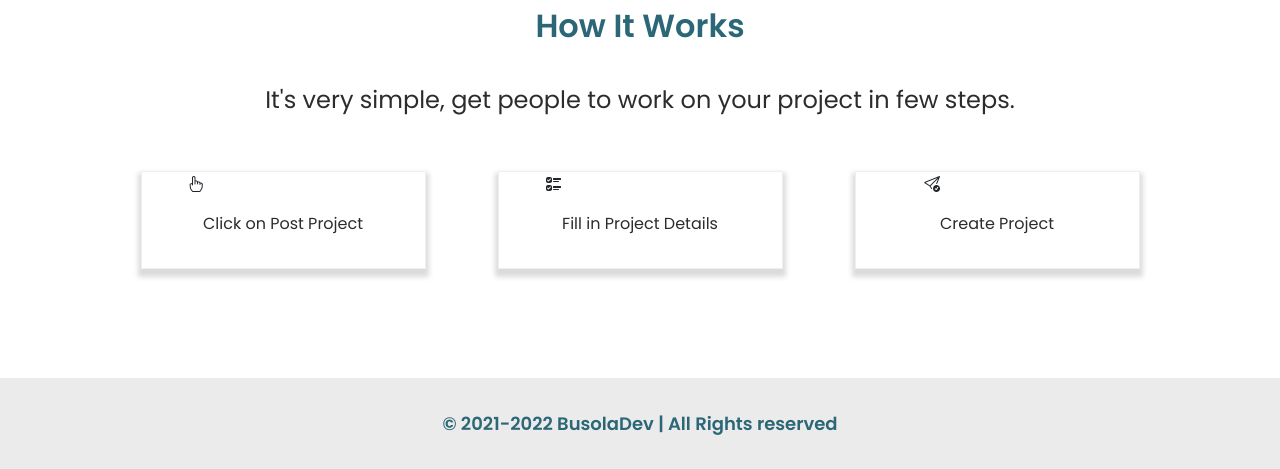
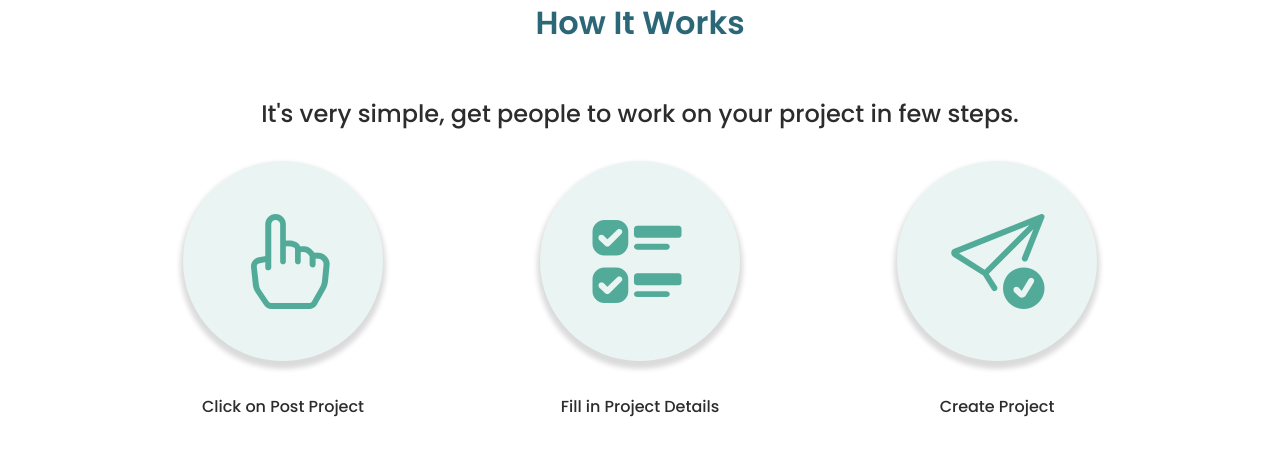
Before and after one commit to beejay321/Capstone, a React (Create React App) app: page / in a window 1280 px wide. Shown: the part 811-1280 px from the top of the page. Built offline with nearby package versions, Linux system fonts and the light colour scheme; no server answers.

Commit message:
Update LandingPage.module.css

```diff
--- a/src/components/HomePage/LandingPage.module.css
+++ b/src/components/HomePage/LandingPage.module.css
@@ -14,6 +14,8 @@
   align-items: center;
   min-height: 80vh;
   background: #2b6777;
+  background-color: #2b6777;
+  background-image: linear-gradient(222deg, #2b6777 25%, #52ab99 100%);
 }
 .startContainer {
   margin-left: 150px;
@@ -80,8 +82,9 @@
 .howItWorksCard {
   display: grid;
   justify-content: center;
-  border: 0.1px solid #efefef;
-  box-shadow: 0px 5px 5px 3px #dbdbdb;
+  align-items: center;
+  /* border: 0.1px solid #efefef; */
+  /* box-shadow: 0px 5px 5px 3px #dbdbdb; */
 }
 .howItWorksTitle {
   font-weight: 600;
@@ -91,10 +94,31 @@
   justify-content: center;
   text-align: center;
 }
-.howItWorksText {
+.howItWorksIconDiv {
+  border-radius: 50%;
+  box-shadow: 0px 5px 5px 3px #dbdbdb;
+  width: 200px;
+  height: 200px;
+  background-color: #52ab991e;
+
+}
+
+.howItWorksIcon {
   font-weight: 400;
   font-family: "Poppins", sans-serif;
   padding: 16px;
+  font-size: 95px;
+  color: #52ab99;
+  display: flex;
+  justify-content: center;
+  text-align: center;
+  margin: 16px 0px 0px;
+}
+.howItWorksText {
+  font-weight: 500;
+  font-family: "Poppins", sans-serif;
+  padding: 18px 0px 0px;
+  margin: 16px 0px 0px ;
   color: rgb(44, 44, 44);
   display: grid;
   justify-content: center;
```
